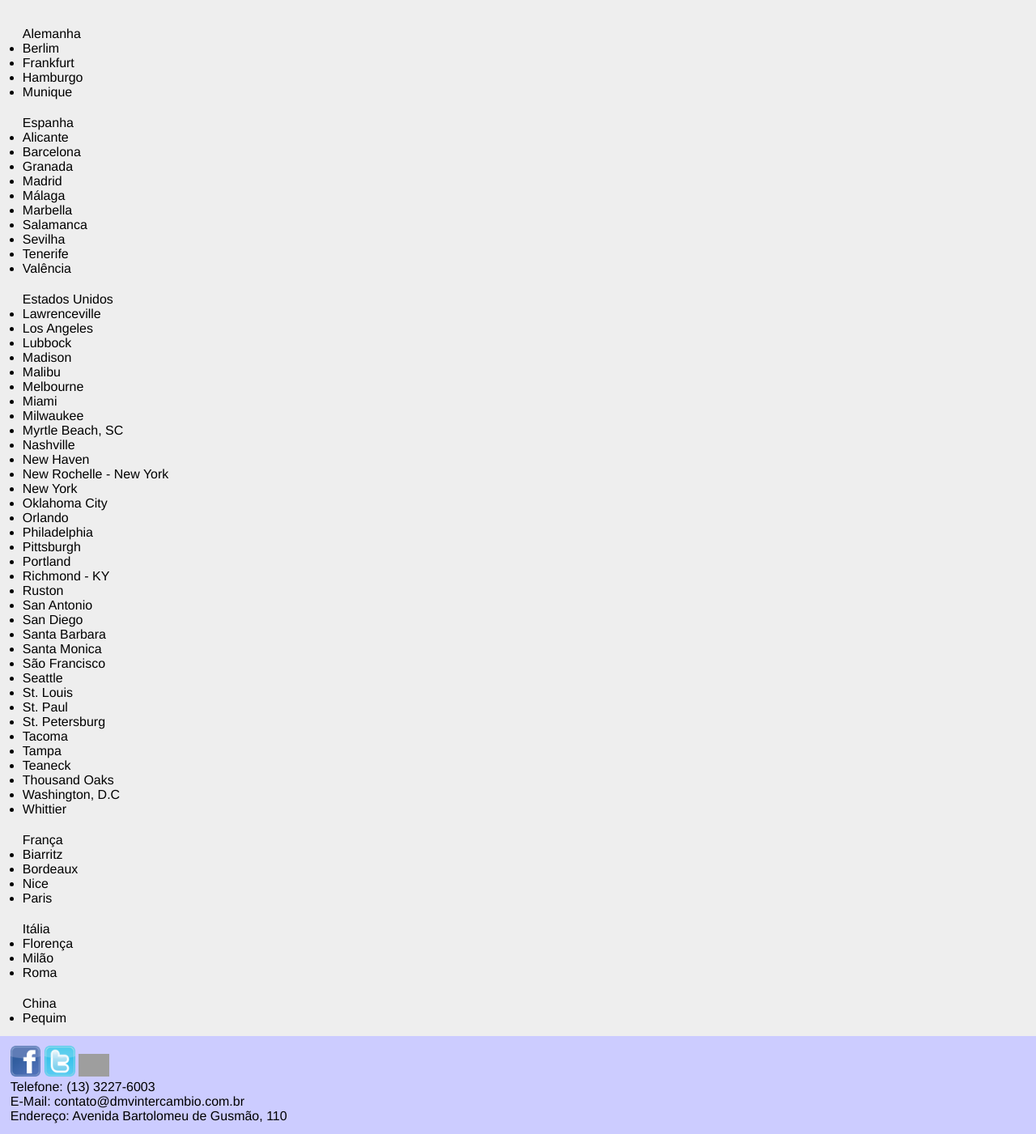
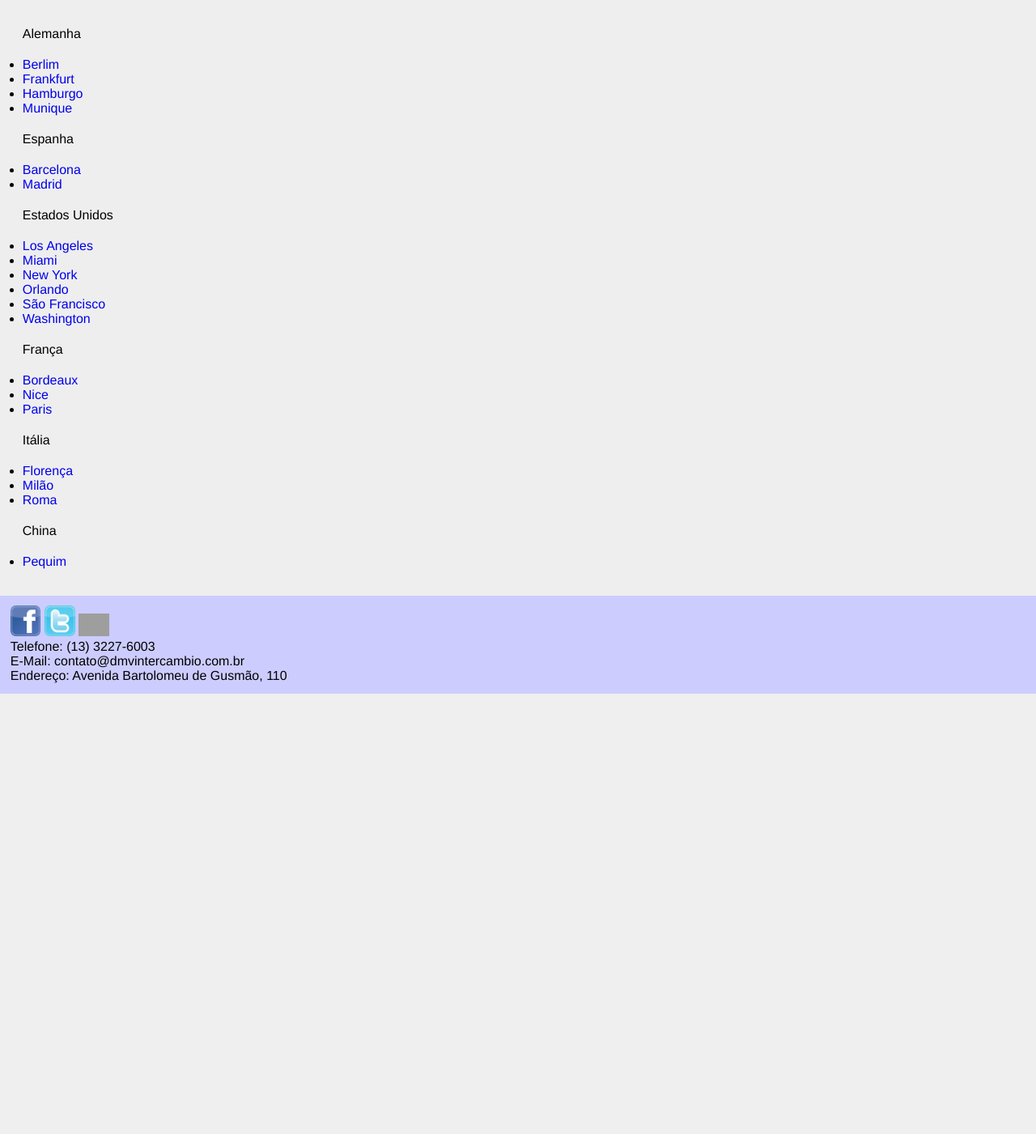
Before and after one commit to manuella191/dmvintercambio, a PHP site: page /destinos.php in a window 1280 px wide. Shown: the part 278-1679 px from the top of the page at 81% size. After the commit the page ends 1135 px from the top, so only its background shows below. Run offline with PHP 8.4, Linux system fonts and the light colour scheme; grey boxes are pictures that could not be loaded.

Commit message:
Inserção de links
Links nos nomes das cidades na lista  de destinos (Manuella).

```diff
--- a/destinos.php
+++ b/destinos.php
@@ -10,92 +10,64 @@
 			<main style="margin-left:15px;">
 
 			<p>Alemanha</p>
-					<ul>
-						<li>Berlim</li>
-						<li>Frankfurt</li>
-						<li>Hamburgo</li>
-						<li>Munique</li>
-					</ul>
+
+				<p>	<ul>
+						<li><a href="#Berlim">Berlim</a></li>
+
+
+						<li><a href="#Frankfurt">Frankfurt</a></li>
+
+
+						<li><a href="#Hamburgo">Hamburgo </a></li>
+
+
+						<li><a href="#Munique">Munique</a></li>
+
+					</ul></p>
 
 
 				<p>Espanha</p>
-					<ul>
-						<li>Alicante</li>
-						<li>Barcelona</li>
-						<li>Granada</li>
-						<li>Madrid</li>
-						<li>Málaga</li>
-						<li>Marbella</li>
-						<li>Salamanca</li>
-						<li>Sevilha</li>
-						<li>Tenerife</li>
-						<li>Valência</li>
-					</ul>
+
+				<p><ul>
+						<li><a href="#Barcelona">Barcelona</a></li>
+						<li><a href="#Madrid">Madrid</a></li>
+					</ul></p>
 
 
 				<p>Estados Unidos</p>
-					<ul>
-						<li>Lawrenceville</li>
-						<li>Los Angeles</li>
-						<li>Lubbock</li>
-						<li>Madison</li>
-						<li>Malibu</li>
-						<li>Melbourne</li>
-						<li>Miami</li>
-						<li>Milwaukee</li>
-						<li>Myrtle Beach, SC</li>
-						<li>Nashville</li>
-						<li>New Haven</li>
-						<li>New Rochelle - New York</li>
-						<li>New York</li>
-						<li>Oklahoma City</li>
-						<li>Orlando</li>
-						<li>Philadelphia</li>
-						<li>Pittsburgh</li>
-						<li>Portland</li>
-						<li>Richmond - KY</li>
-						<li>Ruston</li>
-						<li>San Antonio</li>
-						<li>San Diego</li>
-						<li>Santa Barbara</li>
-						<li>Santa Monica</li>
-						<li>São Francisco</li>
-						<li>Seattle</li>
-						<li>St. Louis</li>
-						<li>St. Paul</li>
-						<li>St. Petersburg</li>
-						<li>Tacoma</li>
-						<li>Tampa</li>
-						<li>Teaneck</li>
-						<li>Thousand Oaks</li>
-						<li>Washington, D.C</li>
-						<li>Whittier</li>
-					</ul>
+
+					<p><ul>
+						<li><a href="#Los Angeles">Los Angeles</a></li>
+						<li><a href="#Miami">Miami</a></li>
+						<li><a href="#NewYork">New York</a></li>
+						<li><a href="#Orlando">Orlando</a></li>
+						<li><a href="#SaoFrancisco">São Francisco</a></li>
+						<li><a href="#Washington">Washington</a></li>
+					</ul></p>
 
 
 				<p>França</p>
-					<ul>
-						<li>Biarritz</li>
-						<li>Bordeaux</li>
-						<li>Nice</li>
-						<li>Paris</li>
-					</ul>
+					<p><ul>
+						<li><a href="#Bordeaux">Bordeaux</a></li>
+						<li><a href="#Nice">Nice</a></li>
+						<li><a href="#Paris">Paris</a></li>
+					</ul></p>
 
 
 
 
 				<p>Itália</p>
-					<ul>
-						<li>Florença</li>
-						<li>Milão</li>
-						<li>Roma</li>
-					</ul>
+					<p></p><ul>
+						<li><a href="#Florença">Florença</a></li>
+						<li><a href="#Milão">Milão</a></li>
+						<li><a href="#Roma">Roma</a></li>
+					</ul></p>
 
 
 				<p>China</p>
-					<ul>
-						<li>Pequim</li>
-					</ul>
+					<p><ul>
+						<li><a href="#Pequim">Pequim</a></li>
+					</ul></p>
 
 
 
```
